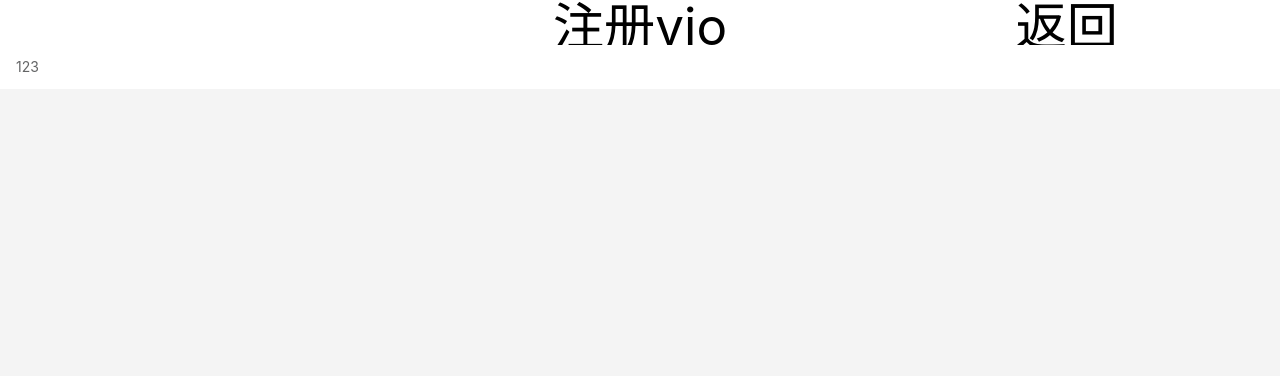
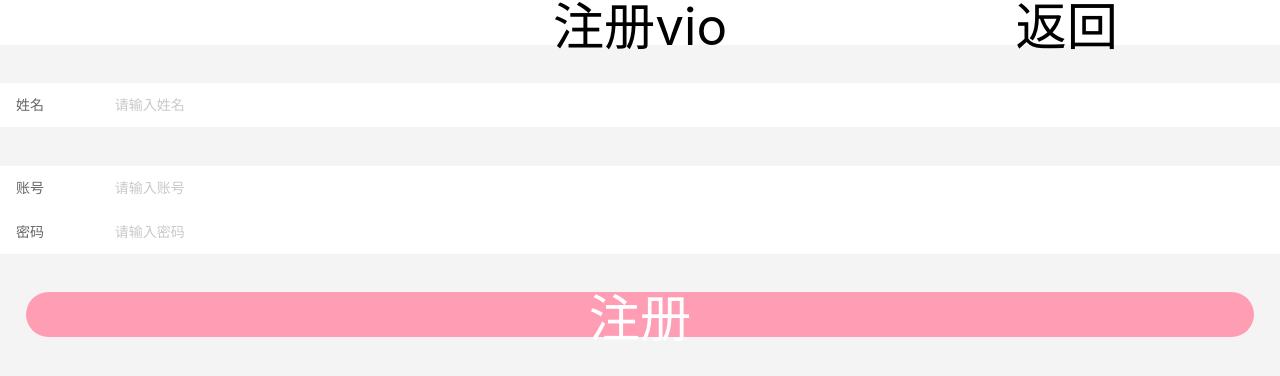
Before and after one commit to xiaoxulaila/vio, a Vue app: page /#/register in a window 1280 px wide. Shown: the top 376 px of the page. Built offline with nearby package versions, Linux system fonts and the light colour scheme.

Commit message:
'2020/12-2'

```diff
--- /dev/null
+++ b/src/components/common/LoginBut.vue
@@ -0,0 +1,26 @@
+<template>
+  <div class="loginBut" @click="registerClick">{{ loginBut }}</div>
+</template>
+<script>
+export default {
+  props: ["loginBut"],
+  methods: {
+    registerClick() {
+      this.$emit("registerSubmit");
+    },
+  },
+};
+</script>
+<style lang="less">
+.loginBut {
+  height: 45px;
+  background-color: #ff9db5;
+  color: #fff;
+  display: flex;
+  justify-content: center;
+  align-items: center;
+  font-size: 4vw;
+  border-radius: 22.5px;
+  margin: 20px 0;
+}
+</style>
--- a/src/components/common/LoginText.vue
+++ b/src/components/common/LoginText.vue
@@ -1,11 +1,39 @@
 <template>
   <div>
-    <van-field v-model="text" :label="label" />
+    <van-field
+      :label="label"
+      :type="type"
+      :placeholder="placeholder"
+      :autofocus="autofocus"
+      :rule="rule"
+      v-model="content"
+    />
   </div>
 </template>
 <script>
 export default {
-    props:['label']
+  data() {
+    return {
+      content: "",
+    };
+  },
+  props: ["label", "type", "placeholder", "rule", "autofocus"],
+  methods: {
+    // 判断正则
+    handlerulg() {
+      // 正则效验
+      const rue = new RegExp(this.rule);
+      if (rue.test(this.content)) {
+        this.$emit("inputChange", this.content);
+      }
+    },
+  },
+  //watch可以对data里面的数据监听
+  watch: {
+    content() {
+      this.handlerulg();
+    },
+  },
 };
 </script>
 <style lang="less">
--- a/src/components/register.vue
+++ b/src/components/register.vue
@@ -1,22 +1,89 @@
 <template>
-  <div>
+  <div id="register">
     <login-top middleTop="注册vio">
       <div class="loginReturn" slot="loginReturn">返回</div>
     </login-top>
-    <login-text label="123">
-    </login-text>
+    <div class="loginInput">
+      <login-text
+        label="姓名"
+        placeholder="请输入姓名"
+        rule="^.{6,16}$"
+        :autofocus="true"
+        @inputChange="(res) => (name = res)"
+      >
+      </login-text>
+    </div>
+    <div class="loginInput">
+      <login-text
+        label="账号"
+        placeholder="请输入账号"
+        rule="^.{6,16}$"
+        @inputChange="(res) => (username = res)"
+      >
+      </login-text>
+      <login-text
+        label="密码"
+        type="password"
+        placeholder="请输入密码"
+        rule="^.{6,16}$"
+        @inputChange="(res) => (password = res)"
+      >
+      </login-text>
+    </div>
+    <div class="regLogBut" @click="registerSubmit">
+      <login-but loginBut="注册" />
+    </div>
   </div>
 </template>
 <script>
 import LoginTop from "./common/LoginTop.vue";
 import LoginText from "./common/LoginText.vue";
+import LoginBut from "./common/LoginBut.vue";
 export default {
   name: "register",
+  data() {
+    return {
+      //创建一个模型，一个存储数据的对象
+      name: "",
+      username: "",
+      password: "",
+    };
+  },
   components: {
     LoginTop,
     LoginText,
+    LoginBut,
+  },
+  methods: {
+    successTpt(contnet) {
+      console.log(contnet);
+    },
+    async registerSubmit() {
+      let rulg = /^.{6,16}$/;
+      if (this.name && this.username && this.password) {
+        const res = await this.$http
+          .post("/register", {
+            name: this.name,
+            username: this.username,
+            password: this.password,
+          })
+          .then((res) => {
+            console.log(res);
+          });
+      } else {
+        this.$msg.fail("格式不正确");
+      }
+    },
   },
 };
 </script>
 <style lang="less">
+#register {
+  .loginInput {
+    margin: 3vw 0;
+  }
+  .regLogBut {
+    padding: 0% 2%;
+  }
+}
 </style>
--- a/src/main.js
+++ b/src/main.js
@@ -6,6 +6,11 @@ import http from './http'
 // 引入组件vant
 import Vant from 'vant';
 import 'vant/lib/index.css';
+
+
+// 封装提示框
+import { Toast } from 'vant';
+Vue.prototype.$msg = Toast
 
 Vue.use(Vant);
 Vue.config.productionTip = false
```
Also changed, not shown: 1 other file (tests, documents, lock files or other folders).
